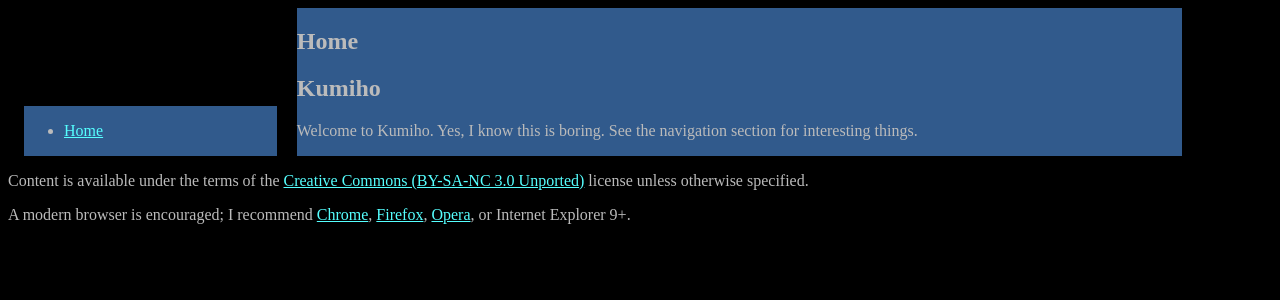
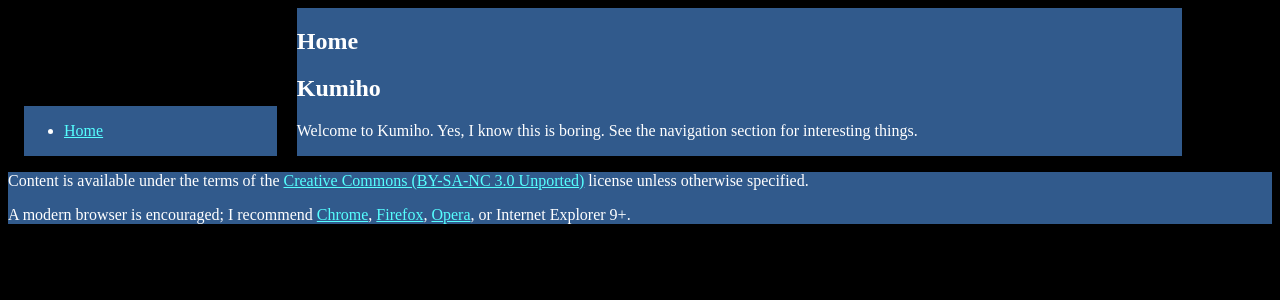
Before and after one commit to atymes/aerdan.github.com, a Jekyll site: the page built from index.html, in a window 1280 px wide. Shown: the top 300 px of the page. Built offline with Jekyll 4.4.1, drawn with Linux system fonts in a browser that asks for light colours.

Commit message:
More CSS fixes.

```diff
--- a/css/base.css
+++ b/css/base.css
@@ -1,10 +1,12 @@
 html {
-    color: #bbb;
+    color: #FFF;
     background-color: black;
     margin: 0px auto;
 }
 article, nav {
     display: inline-block;
+}
+article, nav, footer {
     background-color: #315A8C;
     border-width: 4px;
     border-image: url(/img/ff4.png) 4 4;
```
Also changed, not shown: img/ff4.png (added).
